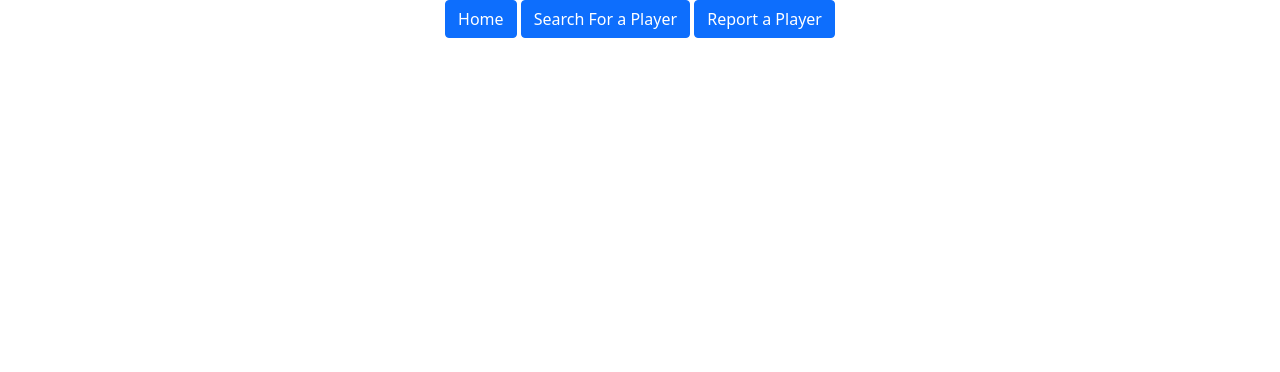
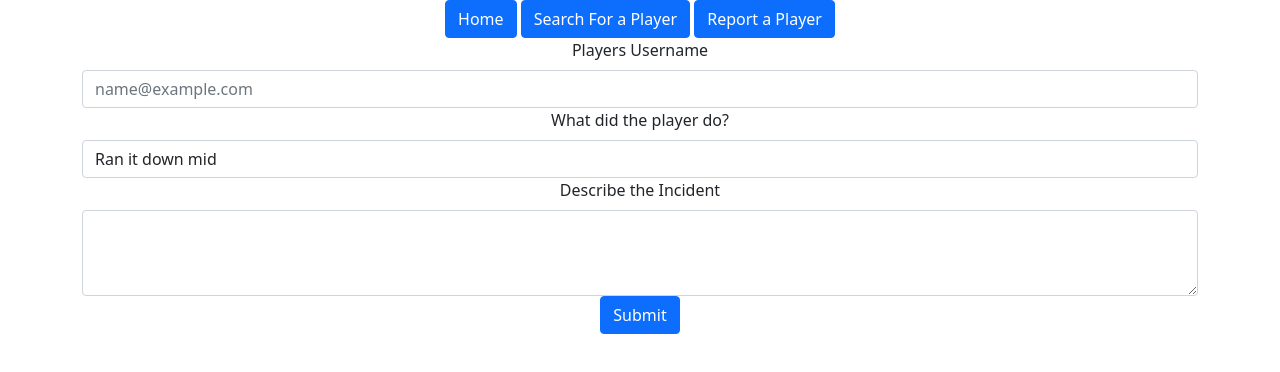
Before and after one commit to theohlc/toxic-players, a React (Create React App) app: page /new in a window 1280 px wide. Shown: the top 372 px of the page. Built offline with nearby package versions, Linux system fonts and the light colour scheme.

Commit message:
updated readme

```diff
--- a/src/App.js
+++ b/src/App.js
@@ -14,7 +14,7 @@ class App extends Component {
         <div className="App">
           <Navbar/>
           <Route exact path='/' component={() => <PlayersContainer store={this.props.store}/>}/>
-          <Route exact path='/report-player' component={() => <PlayerForm store={this.props.store}/>}/>
+          <Route exact path='/new' component={() => <PlayerForm store={this.props.store}/>}/>
           <Route exact path='/search' component={() => <SearchContainer store={this.props.store}/>}/>
         </div>
       </Router>
--- a/src/components/Navbar.js
+++ b/src/components/Navbar.js
@@ -16,7 +16,7 @@ function Navbar(){
                 </Button>
             </Link>
             {'      '}
-            <Link to='/report-player'>
+            <Link to='/new'>
                 <Button>
                     Report a Player
                 </Button>
```
Also changed, not shown: 1 other file (tests, documents, lock files or other folders).
